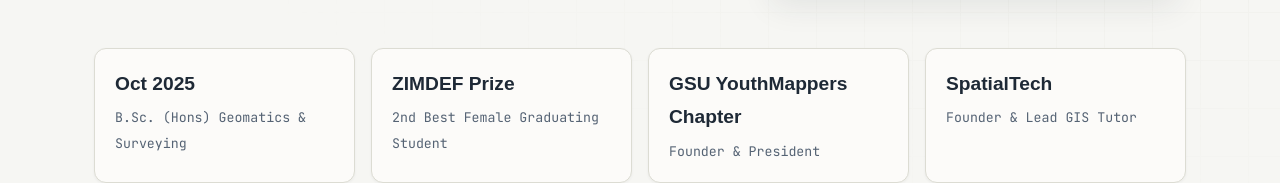
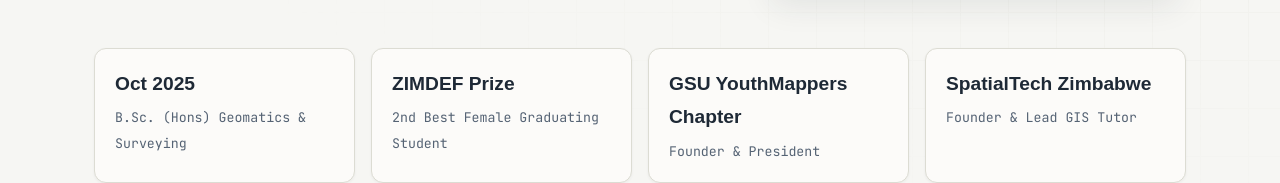
Before and after one commit to NMadhinga49/NMadhinga49.github.io, a plain HTML site: page index.html in a window 1280 px wide. Shown: the part 633-816 px from the top of the page. Drawn offline with Linux system fonts and the light colour scheme.

```diff
--- a/index.html
+++ b/index.html
@@ -113,7 +113,7 @@
             <span>Founder & President</span>
           </div>
           <div class="metric">
-            <b>SpatialTech</b>
+            <b>SpatialTech Zimbabwe</b>
             <span>Founder & Lead GIS Tutor</span>
           </div>
         </div>
```
